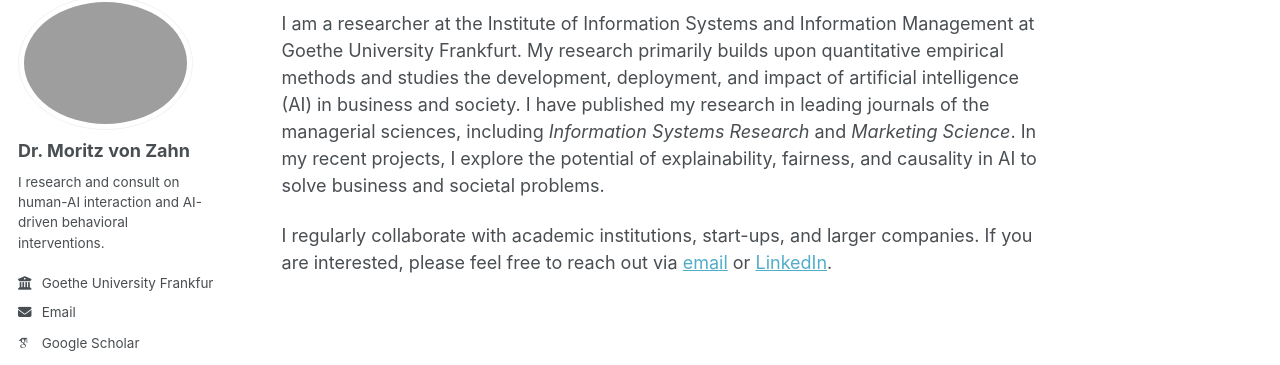
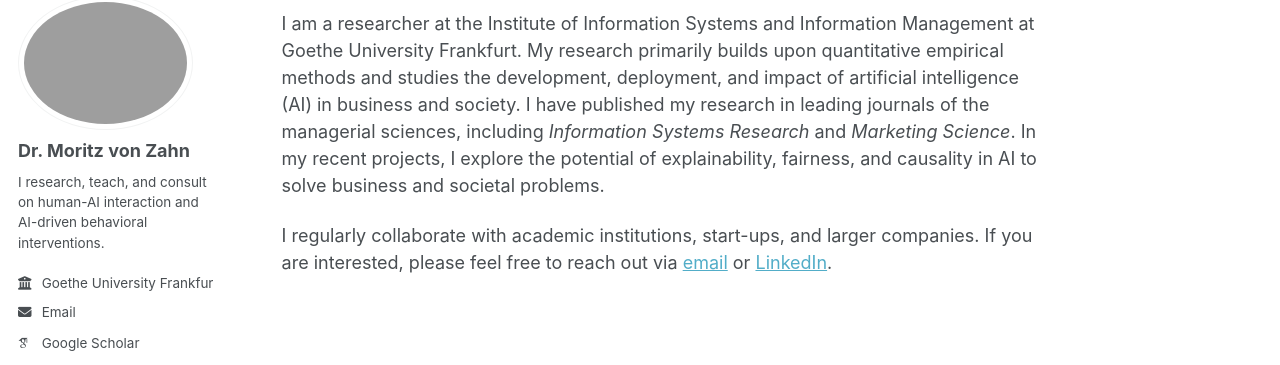
Before and after one commit to moritzvz/moritzvz.github.io, a Jekyll site: the page built from _pages/about.md, in a window 1280 px wide. Shown: the part 105-470 px from the top of the page. Built offline with Jekyll 4.4.1, drawn with Linux system fonts in a browser that asks for light colours; some web fonts are replaced; a script bundle is joined from its source files by our own code; library files that are not in the unit come from our copies.

Commit message:
Update _config.yml

```diff
--- a/_config.yml
+++ b/_config.yml
@@ -26,7 +26,7 @@
   avatar           : "profile_pic.png"
   name             : "Dr. Moritz von Zahn"
   pronouns         : # example: "she/her"
-  bio              : "I research and consult on human-AI interaction and AI-driven behavioral interventions."
+  bio              : "I research, teach, and consult on human-AI interaction and AI-driven behavioral interventions."
   location         : # "Frankfurt, Germany"
   employer         : "Goethe University Frankfurt"
   uri              : # URL
```
